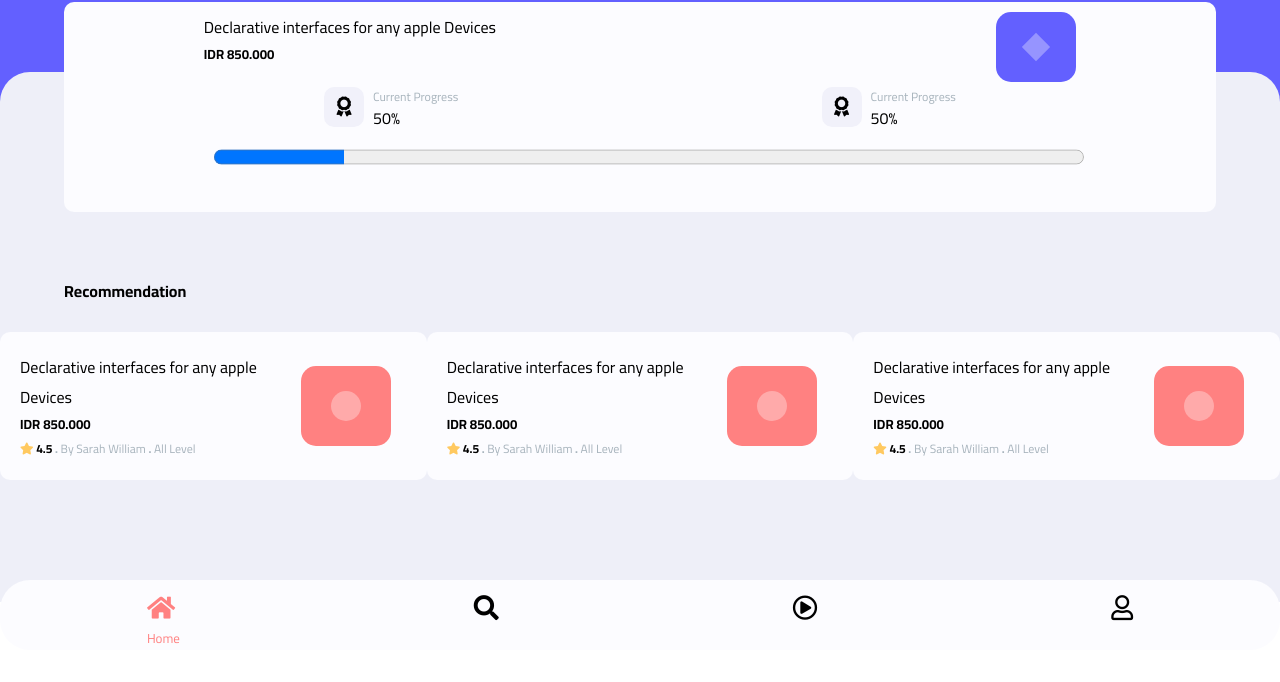
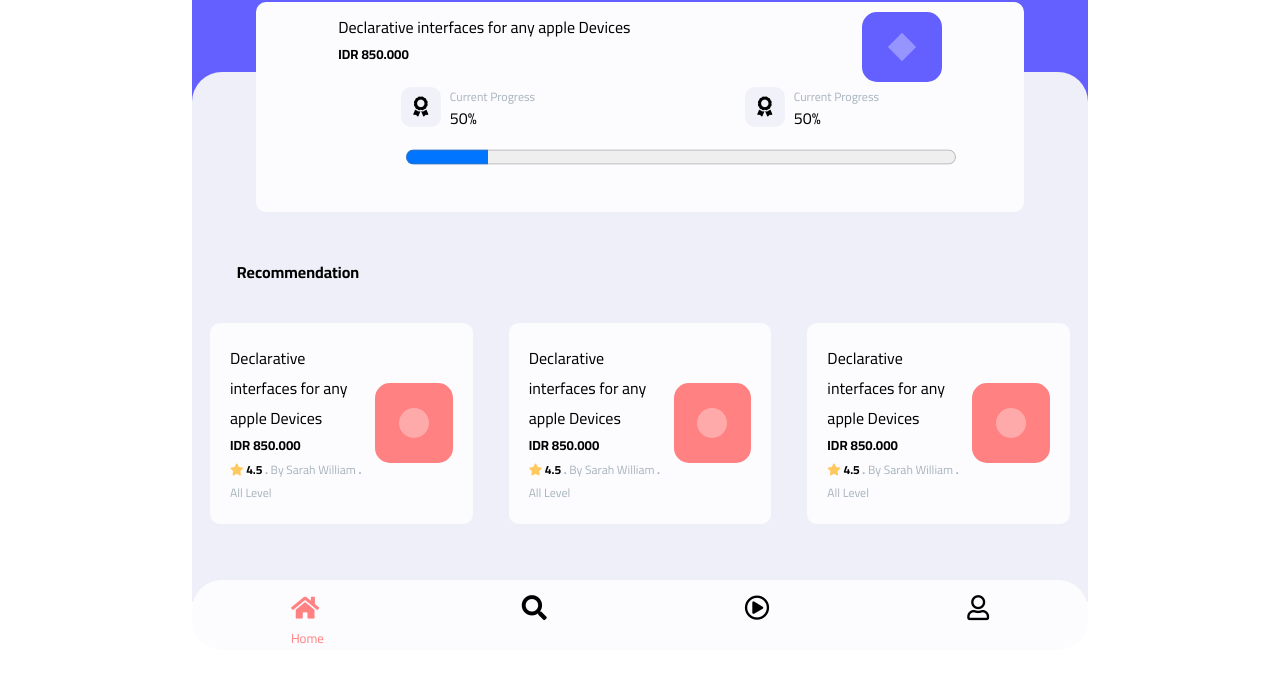
Before and after one commit to GSG-FC02/Online_learning, a plain HTML site: page welcome.html in a window 1280 px wide. Shown: the part 98-780 px from the top of the page. Drawn offline with Linux system fonts and the light colour scheme.

Commit message:
add some lines related of large screen

```diff
--- a/css/welcome.css
+++ b/css/welcome.css
@@ -159,13 +159,12 @@ progress {
 /* start section footer */
 footer {
     background-color:#FCFCFF;
-    margin: auto;
     border-radius: 30px;
     position: absolute;
     top:900px;
     height: 70px;
+    width: 100%;
     display: flex;
-    width: 100%;
     justify-content: space-around;
     flex-wrap: wrap;
     align-content:flex-end;
@@ -196,10 +195,7 @@ footer .footer-icon i {
     .Recommendation .box {
         width: 80%;
     }
-    .Recommendation .box-content {
-        width: 70%;
-    }
-    .current-box .box-content {
+    .Recommendation .box-content , .current-box .box-content  {
         width: 70%;
     }
     .current-progress {
@@ -215,7 +211,8 @@ footer .footer-icon i {
         height:530px;
     }
     .Recommendation .box {
-        width: auto;
+        margin: 18px;
+        width: 30%;
     }
     .Recommendation .box .box-color {
         margin-left: 10px;
@@ -228,7 +225,15 @@ footer .footer-icon i {
         justify-content: space-evenly;
     }
     progress {
-        width: 68vw;
+        width: 43vw;
         margin-left: 140px;
     }
+    .container , footer {
+        width: 70%;
+        margin: auto;
+    }
+    .current-box {
+        left: 20%;
+        width: 60%;
+    }
 }
--- a/welcome.html
+++ b/welcome.html
@@ -11,6 +11,7 @@
 
 </head>
 <body>
+    <div class="container">
         <!-- Start section header -->
         <header>
             <div class="header-img">
@@ -123,5 +124,6 @@
             </div>
         </footer>
         <!-- End section footer -->
+    </div>
 </body>
 </html>
```
Lines whose indentation alone changed are shown as unchanged.
